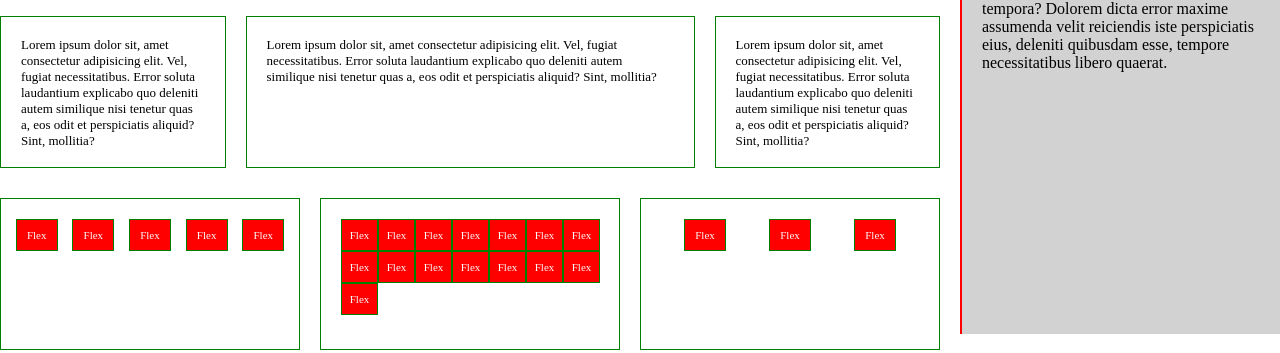
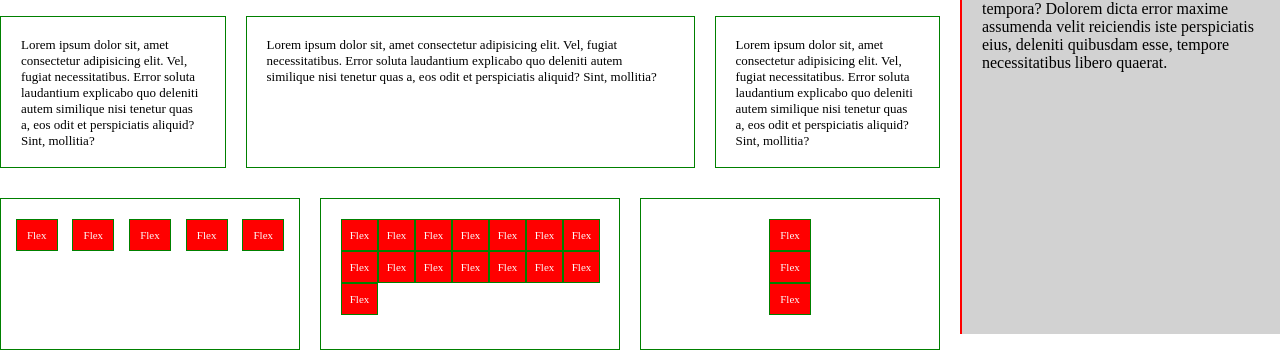
Before and after one commit to developerToriqul/Class23, a plain HTML site: page index.html in a window 1280 px wide. Shown: the part 510-863 px from the top of the page. Drawn offline with Linux system fonts and the light colour scheme.

Commit message:
Update index.html

```diff
--- a/index.html
+++ b/index.html
@@ -106,27 +106,14 @@
         </div>
 
         <div class="box-3 box3-items">
-          <div class="box3-design-1 ">
             <div class="box3-inner">
-              <div class="box-9"><h5>Flex</h4></div>
-
-              <div class="box-10"><h5>Flex</h4></div>
-              <h5>Flex</h4>
-            </div>
-          </div>
-        </div>
-<!--
-        <div class="box-3">
-          <div class="box-3-inner">
-            <div class="box-9">
-              <div class="content">
-                <h4>Center</h4>
+              <div class="item-1">
+                <h5 class="content-1">Flex</h5>
+                <h5 class="content-2">Flex</h5>
+                <h5 class="content-3">Flex</h5>
               </div>
             </div>
-            <div class="box-10"></div>
-            <div class="box-11"></div>
-          </div>
-        </div> -->
+        </div>
       </div>
 
     </div>
```
